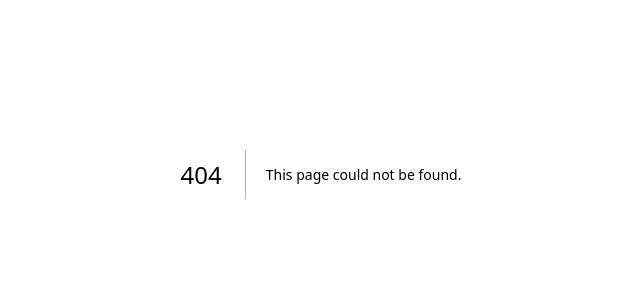
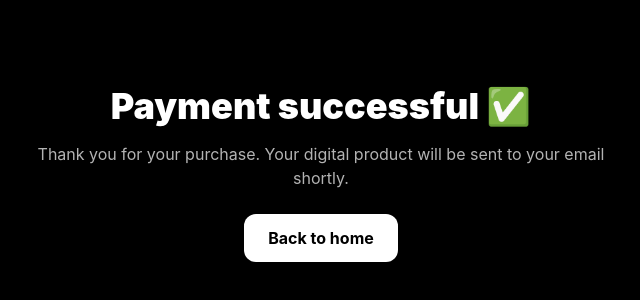
Before and after one commit to Barukov/holytime-final, a Next.js app: page /success in a window 1280 px wide. Before the commit this address had no page. Shown: the part 226-526 px from the top of the page, without its empty margins (319-959 px from the left). Built offline with nearby package versions, Linux system fonts and the light colour scheme.

Commit message:
fix success page location

```diff
--- /dev/null
+++ b/app/success/page.tsx
@@ -0,0 +1,17 @@
+import Link from "next/link";
+
+export default function SuccessPage() {
+  return (
+    <main className="flex min-h-screen items-center justify-center bg-black px-6 text-white">
+      <div className="max-w-xl text-center">
+        <h1 className="mb-4 text-4xl font-black">Payment successful ✅</h1>
+        <p className="mb-6 text-white/70">
+          Thank you for your purchase. Your digital product will be sent to your email shortly.
+        </p>
+        <Link href="/" className="inline-block rounded-xl bg-white px-6 py-3 font-bold text-black">
+          Back to home
+        </Link>
+      </div>
+    </main>
+  );
+}
```
